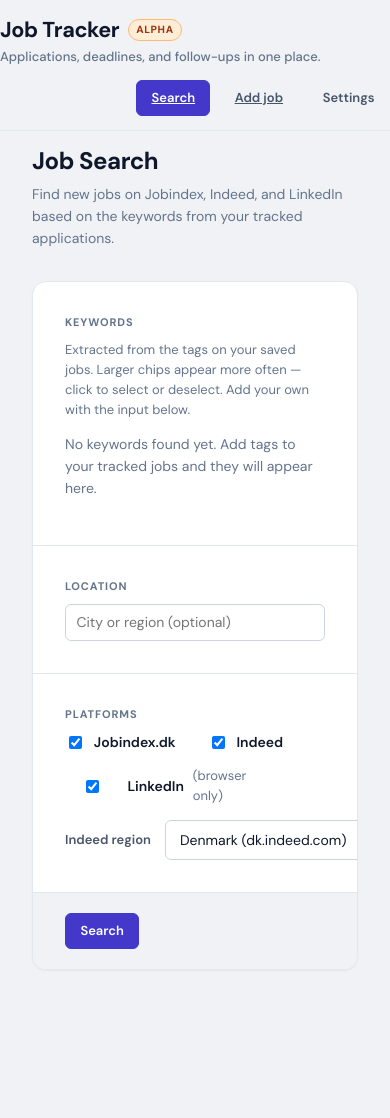
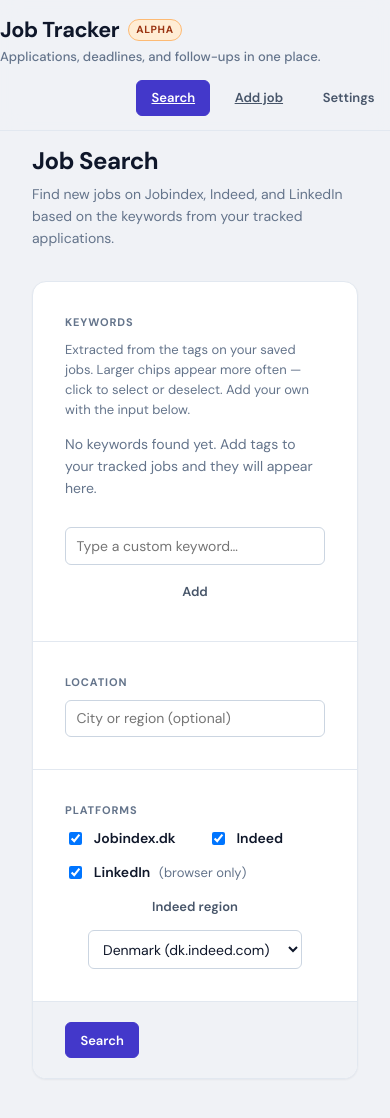
Before and after one commit to eikrad/Job-Tracker, a React (Vite) app: page /job-search in a window 390 px wide. Shown: the top 1118 px of the page. Before the commit the page ends 1014 px from the top, so only its background shows below. Built offline with nearby package versions, Linux system fonts and the light colour scheme.

Commit message:
fix(job-search): restore keyword extraction and stabilize search UI
Improve backend tag parsing so keyword stats populate from multiple tag formats, keep custom keyword input available when no saved tags exist, and fix search layout/input styling regressions across breakpoints.

```diff
--- a/src/App.css
+++ b/src/App.css
@@ -330,7 +330,7 @@
   grid-column: 1 / -1;
 }
 
-input:not([type="file"]),
+input:not([type="file"]):not([type="checkbox"]):not([type="radio"]),
 textarea,
 select {
   width: 100%;
@@ -346,13 +346,13 @@ select {
     box-shadow 0.15s ease;
 }
 
-input:not([type="file"]):hover,
+input:not([type="file"]):not([type="checkbox"]):not([type="radio"]):hover,
 textarea:hover,
 select:hover {
   border-color: #94a3b8;
 }
 
-input:not([type="file"]):focus,
+input:not([type="file"]):not([type="checkbox"]):not([type="radio"]):focus,
 textarea:focus,
 select:focus {
   border-color: var(--color-primary);
@@ -1229,6 +1229,7 @@ pre {
   display: flex;
   align-items: center;
   gap: var(--space-md);
+  flex-wrap: wrap;
   background: var(--color-bg);
 }
 
@@ -1344,6 +1345,30 @@ pre {
   flex: 1;
 }
 
+@media (max-width: 640px) {
+  .searchLocationRow {
+    flex-direction: column;
+    align-items: stretch;
+    max-width: none;
+  }
+
+  .searchCustomInput {
+    flex-direction: column;
+    align-items: stretch;
+    max-width: none;
+  }
+
+  .searchIndeedRegion {
+    flex-direction: column;
+    align-items: flex-start;
+  }
+
+  .searchIndeedRegion select {
+    width: 100%;
+    max-width: none;
+  }
+}
+
 /* ── Platforms ── */
 .searchPlatforms {
   display: flex;
--- a/src/features/jobSearch/useJobSearch.ts
+++ b/src/features/jobSearch/useJobSearch.ts
@@ -80,7 +80,11 @@ export function useJobSearch() {
   const toggleKeyword = useCallback((keyword: string) => {
     setSelectedKeywords((prev) => {
       const next = new Set(prev);
-      next.has(keyword) ? next.delete(keyword) : next.add(keyword);
+      if (next.has(keyword)) {
+        next.delete(keyword);
+      } else {
+        next.add(keyword);
+      }
       return next;
     });
   }, []);
@@ -110,7 +114,11 @@ export function useJobSearch() {
   const togglePlatform = useCallback((platform: Platform) => {
     setActivePlatforms((prev) => {
       const next = new Set(prev);
-      next.has(platform) ? next.delete(platform) : next.add(platform);
+      if (next.has(platform)) {
+        next.delete(platform);
+      } else {
+        next.add(platform);
+      }
       return next;
     });
   }, []);
--- a/src/pages/JobSearchPage.tsx
+++ b/src/pages/JobSearchPage.tsx
@@ -52,9 +52,9 @@ export function JobSearchPage() {
         <section className="jobSearchSection">
           <h2 className="jobSearchSectionTitle">{en.jobSearch.keywordsLabel}</h2>
           <p className="muted jobSearchHint">{en.jobSearch.keywordsHint}</p>
-          {allKeywords.length === 0 ? (
+          {allKeywords.length === 0 && (
             <p className="muted">{en.jobSearch.noKeywords}</p>
-          ) : (
+          )}
           <KeywordPanel
             keywords={allKeywords}
             selected={selectedKeywords}
@@ -64,7 +64,6 @@ export function JobSearchPage() {
             onCustomChange={setCustomKeyword}
             onAddCustom={addCustomKeyword}
           />
-          )}
         </section>
 
         <div className="jobSearchDivider" />
```
Also changed, not shown: 2 other files (tests, documents, lock files or other folders). Lines whose indentation alone changed are shown as unchanged.
